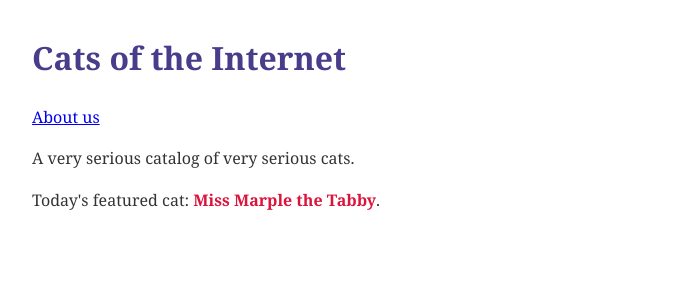
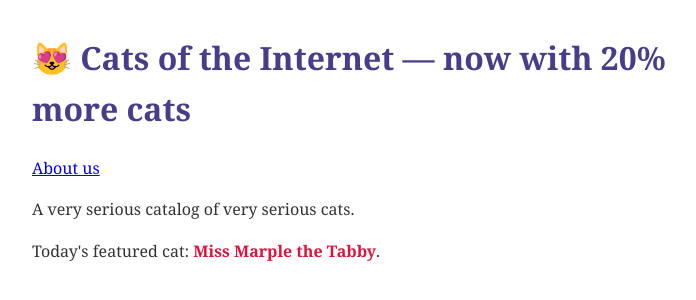
Before and after one commit to IOsinnii/git-git-hurra, a plain HTML site: page index.html in a window 1280 px wide. Shown: the whole page, without its empty margins (288-984 px from the left). Drawn offline with Linux system fonts and the light colour scheme.

Commit message:
Punch up the homepage title

```diff
--- a/index.html
+++ b/index.html
@@ -7,7 +7,7 @@
 </head>
   <script src="script.js"></script>
 <body>
-  <h1>Cats of the Internet</h1>
+  <h1>😻 Cats of the Internet — now with 20% more cats</h1>
   <p><a href="about.html">About us</a></p>
   <p>A very serious catalog of very serious cats.</p>
   <p>Today's featured cat: <strong>Sir Fluffington IV</strong>.</p>
```
